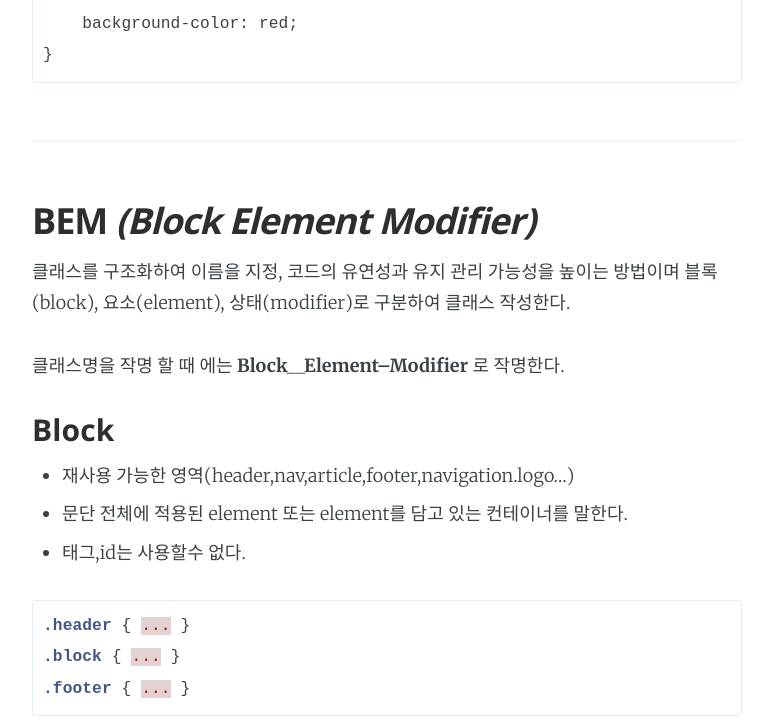
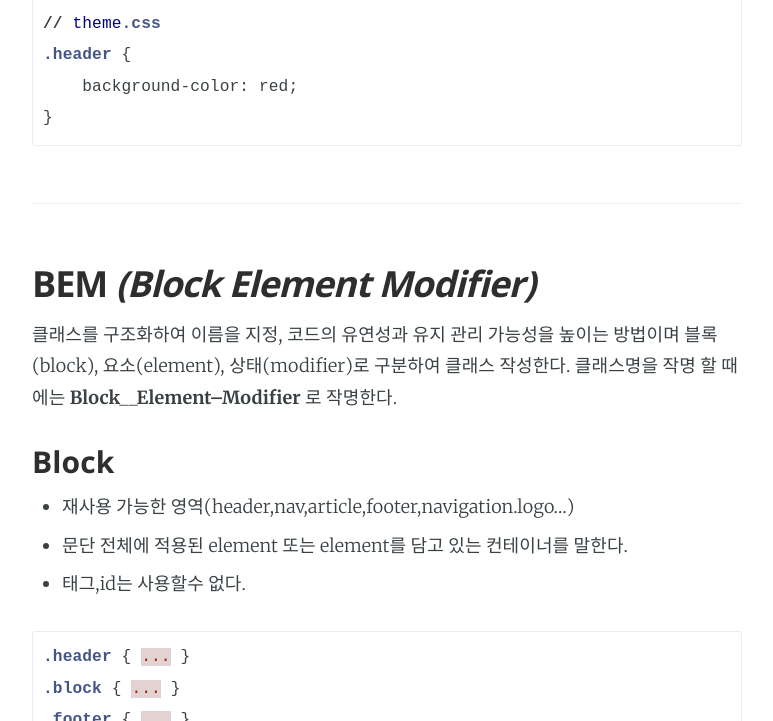
Before and after one commit to rosario/kasper, a Jekyll site: the page built from _posts/2019-03-11-css.md, in a window 1280 px wide and 900 px high, scrolled down 2793 px, cut to the strip 0-721 px from the top of the window. Shown: the whole strip, without its empty margins (253-1026 px from the left). Built offline with Jekyll 4.4.1, drawn with Linux system fonts in a browser that asks for light colours; some of the changed lines change nothing that is shown; some of the changed text lies outside the part shown.

Commit message:
Update 2019-03-11-css.md

````diff
--- a/_posts/2019-03-11-css.md
+++ b/_posts/2019-03-11-css.md
@@ -4,8 +4,7 @@
 date:   2019-03-11 10:00:00
 categories: CSS
 ---
-
-
+##
 
 css의 활용도가 높아지고 대규모 프로젝트가 많아짐에 따라 코드베이스를 유지보수하기가 어려워졌고 이를 해결하기 위해 css를 작성하는 방법에 대한 여러 가이드라인을 문서화하기 시작했습니다. css방법론에는 대표적으로 **SMACSS,BEM,OOCSS**가있고 이 세 방법론 모두 <u>같은 지향점</u>을 갖고있습니다.
 
@@ -45,7 +44,6 @@
 #content {width:80%;float:left}
 #aside {width:20%}
 ```
-
 ```css
 .l-fixed #content {...}
 .l-fixed #aside {...}
@@ -62,7 +60,6 @@
   <span class="box-items"> ... </span>
 </div
 ```
-
 ```css
 .box { ... }
 .box-name { ... }
@@ -107,7 +104,6 @@
 ## BEM *(Block Element Modifier)*
 
 클래스를 구조화하여 이름을 지정, 코드의 유연성과 유지 관리 가능성을 높이는 방법이며 블록(block), 요소(element), 상태(modifier)로 구분하여 클래스 작성한다.
-
 클래스명을 작명 할 때 에는 **Block__Element--Modifier** 로 작명한다.
 
 ### Block
@@ -167,6 +163,7 @@
 
 
 #### BEM을 활용한 마크업
+
 
 ```html
 <header class="layout-header">
@@ -280,7 +277,6 @@
 .footer{ ... }
 .common-width{ ... }
 ```
-
 ```html
 <h3 class="subtitle"> H3 subtitle </h3>
 <span class="subtitle"> span subtitle </span>
@@ -298,12 +294,7 @@
 
 각각의 방법론에는 장/단점이 존재하기 때문에 자신에게(팀원 및 프로젝트별로) 최적의 방법론을 사용하는것이 중요하다. 분명한 점은 다른 개발자들이 나의 코드를 직관적으로 이해하고 많은 고민할 필요 없이 코드를 수정하여 공헌할 수 있게 하기 위해서는 잘 정의된 css가 중요하다.
 
-[CSS 방법론][CSS 방법론] [CSS방법론][CSS방법론]
+[CSS 방법론 (1) — BEM (Block Element Modifier)][CSS 방법론] [CSS방법론 SMACSS, BEM, OOCSSWIT - NTS UIT Blog | WIT - NTS UIT Blog][CSS방법론]
 
 [CSS 방법론]: https://medium.com/witinweb/css-%EB%B0%A9%EB%B2%95%EB%A1%A0-1-bem-block-element-modifier-1c03034e65a1
 [CSS방법론]: https://wit.nts-corp.com/2015/04/16/3538
-
-
-
-[CSS 방법론 (1) — BEM (Block Element Modifier) – Witinweb – Medium]: https://medium.com/witinweb/css-%EB%B0%A9%EB%B2%95%EB%A1%A0-1-bem-block-element-modifier-1c03034e65a1
-[CSS방법론 SMACSS, BEM, OOCSSWIT - NTS UIT Blog | WIT - NTS UIT Blog]: https://wit.nts-corp.com/2015/04/16/3538
````
